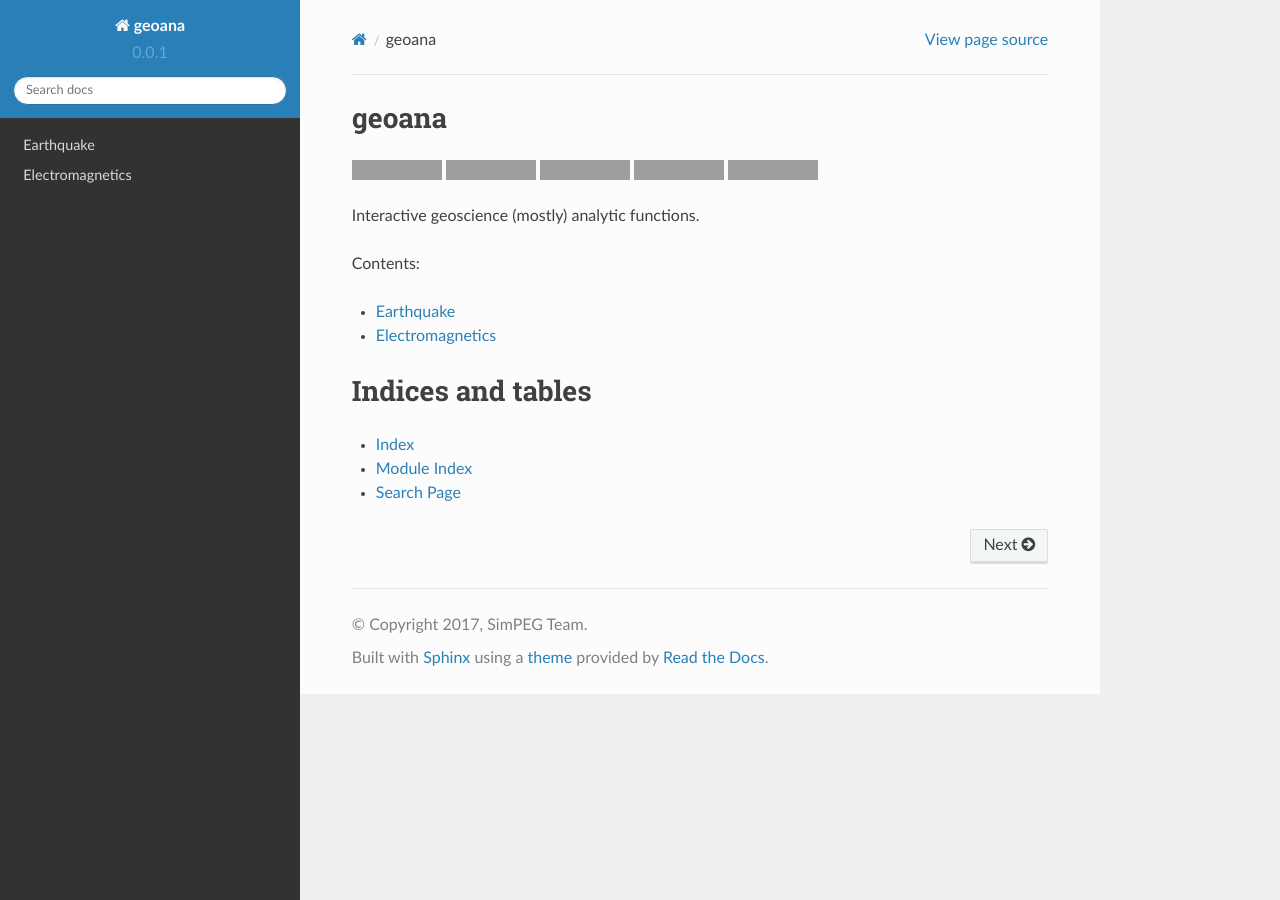
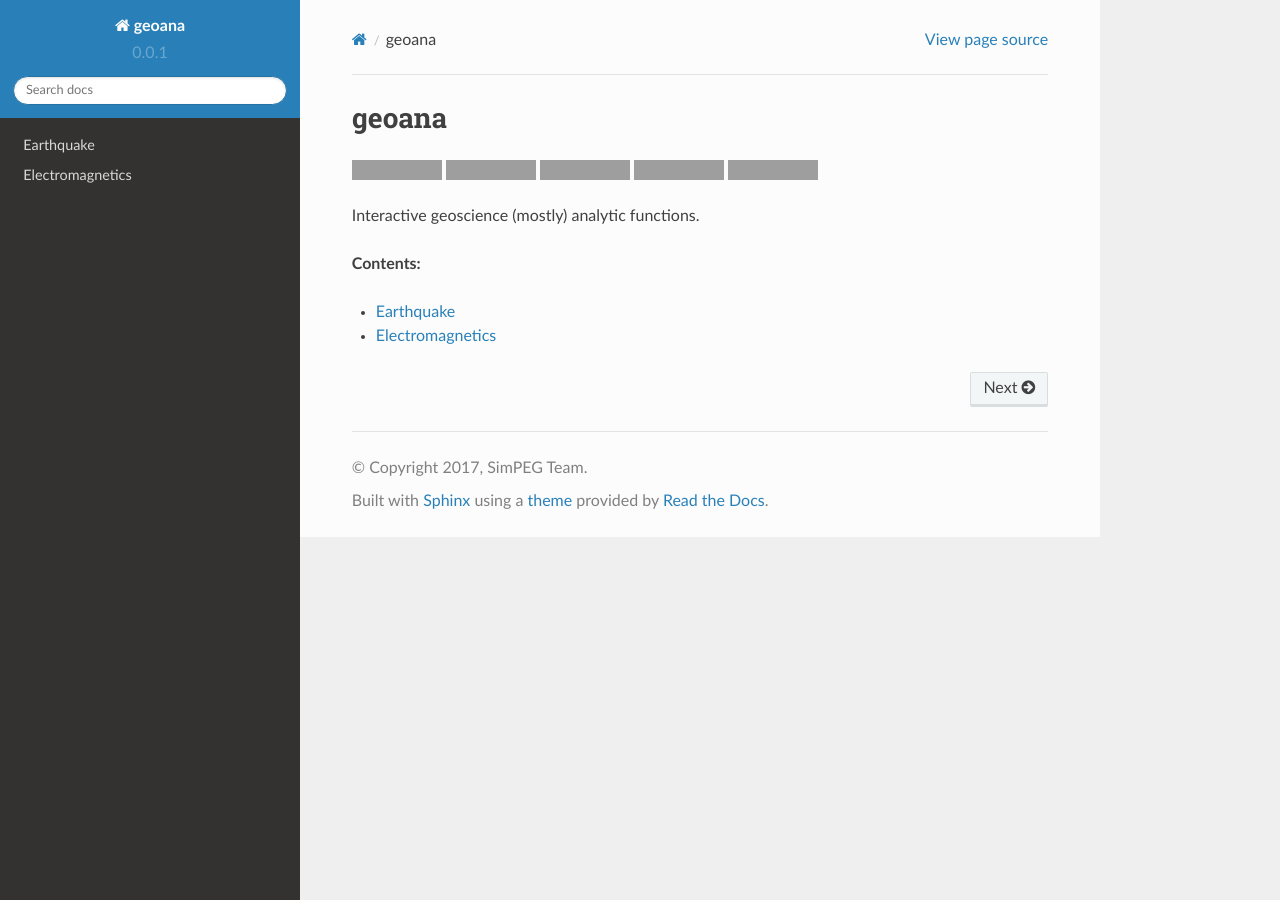
Before and after one commit to simpeg/geoana, a Sphinx documentation site: the page built from docs/index.rst, in a window 1280 px wide. Built offline with Sphinx 7.4.7 and the Read the Docs theme 2.0.0, drawn with Linux system fonts in a browser that asks for light colours; grey boxes are pictures that could not be loaded.

```diff
--- a/README.rst
+++ b/README.rst
@@ -13,7 +13,7 @@ geoana
 
 .. image:: https://travis-ci.org/simpeg/geoana.svg?branch=master
     :target: https://travis-ci.org/simpeg/geoana
-    :alt: travis status
+    :alt: Travis status
 
 .. image:: https://www.quantifiedcode.com/api/v1/project/cb381a23f09245bd855f86eac295d8ec/badge.svg
     :target: https://www.quantifiedcode.com/app/project/cb381a23f09245bd855f86eac295d8ec
@@ -23,4 +23,5 @@ geoana
     :target: https://www.codacy.com/app/lindseyheagy/geoana?utm_source=github.com&amp;utm_medium=referral&amp;utm_content=simpeg/geoana&amp;utm_campaign=Badge_Grade
     :alt: codacy status
 
+
 Interactive geoscience (mostly) analytic functions.
--- a/docs/index.rst
+++ b/docs/index.rst
@@ -1,19 +1,12 @@
-.. _index:
+
 
 .. include:: ../README.rst
 
-Contents:
+
+**Contents:**
 
 .. toctree::
    :maxdepth: 2
 
    content/earthquake
    content/em
-
-
-Indices and tables
-==================
-
-* :ref:`genindex`
-* :ref:`modindex`
-* :ref:`search`
```
Also changed, not shown: .travis.yml.
